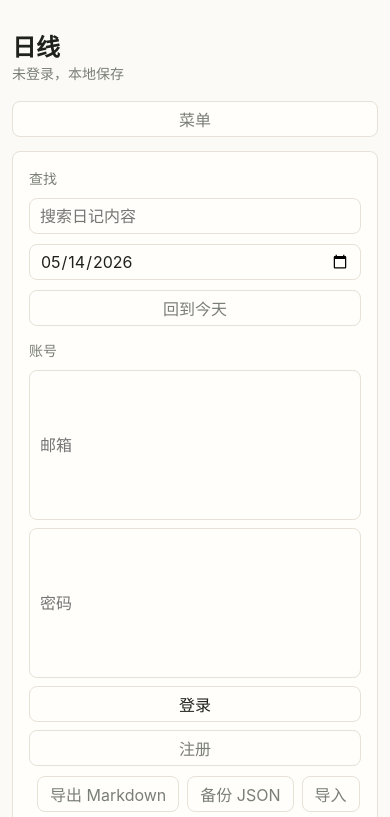
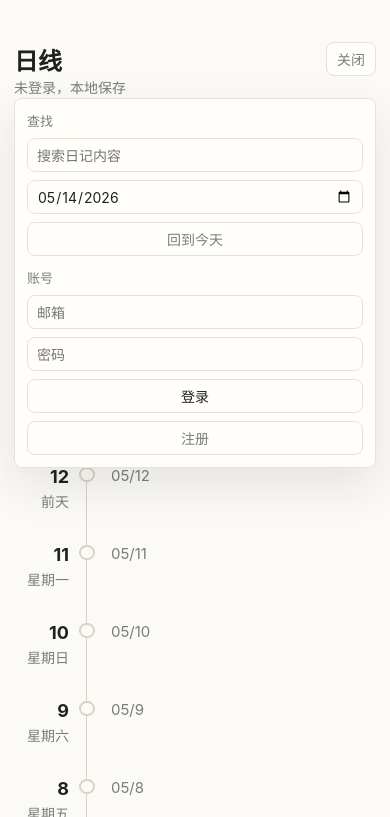
Before and after one commit to sigmagooner/sigmagoon1.0, a plain HTML site: page index.html in a window 390 px wide. Both pictures are taken after a click on the button "菜单". Shown: the top 817 px of the page. Drawn offline with nearby package versions, Linux system fonts and the light colour scheme.

Commit message:
Add files via upload

```diff
--- a/app.js
+++ b/app.js
@@ -537,6 +537,7 @@ menuButton.addEventListener("click", () => {
   const willOpen = menuPanel.hidden;
   menuPanel.hidden = !willOpen;
   menuButton.setAttribute("aria-expanded", String(willOpen));
+  menuButton.textContent = willOpen ? "关闭" : "菜单";
 });
 
 searchInput.addEventListener("input", () => {
--- a/styles.css
+++ b/styles.css
@@ -13,6 +13,10 @@
 
 * {
   box-sizing: border-box;
+}
+
+[hidden] {
+  display: none !important;
 }
 
 body {
@@ -39,6 +43,7 @@ button {
 }
 
 .app-shell {
+  position: relative;
   width: min(680px, calc(100vw - 32px));
   margin: 0 auto;
   padding: 52px 0 72px;
@@ -79,12 +84,13 @@ h1 {
 .auth-form button,
 .user-panel button,
 .menu-block button {
-  min-height: 36px;
+  min-height: 34px;
   border: 1px solid var(--border);
   border-radius: 8px;
-  padding: 0 12px;
+  padding: 0 10px;
   background: var(--paper);
   color: var(--muted);
+  font-size: 14px;
 }
 
 .menu-button:hover,
@@ -100,47 +106,55 @@ h1 {
 }
 
 .menu-panel {
+  position: absolute;
+  z-index: 10;
+  top: 92px;
+  right: 0;
   display: grid;
-  gap: 14px;
-  margin: -14px 0 28px;
-  padding: 16px;
+  gap: 12px;
+  width: min(360px, calc(100vw - 32px));
+  margin: 0;
+  padding: 12px;
   border: 1px solid var(--border);
   border-radius: 8px;
-  background: var(--paper);
+  background: rgba(255, 254, 250, 0.96);
+  box-shadow: 0 18px 48px rgba(31, 33, 29, 0.1);
+  backdrop-filter: blur(16px);
 }
 
 .menu-block {
   display: grid;
-  grid-template-columns: 72px minmax(0, 1fr);
-  gap: 10px;
+  gap: 8px;
   align-items: start;
 }
 
 .menu-block p {
-  padding-top: 9px;
+  font-size: 13px;
 }
 
 .menu-block input,
 .auth-form input {
   min-width: 0;
-  min-height: 36px;
+  min-height: 34px;
   border: 1px solid var(--border);
   border-radius: 8px;
-  padding: 0 10px;
+  padding: 0 9px;
   background: var(--paper);
   color: var(--ink);
+  font-size: 14px;
 }
 
 .auth-form,
 .user-panel {
-  display: flex;
-  flex-wrap: wrap;
+  display: grid;
+  grid-template-columns: 1fr 1fr;
   gap: 8px;
   width: 100%;
 }
 
-.auth-form input {
-  flex: 1 1 150px;
+.auth-form input,
+.user-panel span {
+  grid-column: 1 / -1;
 }
 
 .user-panel {
@@ -282,26 +296,26 @@ input:focus {
 
 @media (max-width: 560px) {
   .app-shell {
-    width: min(100vw - 24px, 520px);
-    padding-top: 28px;
+    width: min(100vw - 28px, 520px);
+    padding-top: 42px;
   }
 
   .quiet-header {
-    align-items: stretch;
-    flex-direction: column;
-    margin-bottom: 28px;
+    align-items: flex-start;
+    flex-direction: row;
+    margin-bottom: 30px;
   }
 
-  .auth-form {
-    flex-direction: column;
+  .menu-panel {
+    top: 98px;
+    right: 0;
+    left: 0;
+    width: 100%;
   }
 
-  .menu-block {
+  .auth-form,
+  .user-panel {
     grid-template-columns: 1fr;
-  }
-
-  .menu-block p {
-    padding-top: 0;
   }
 
   .timeline::before {
```
